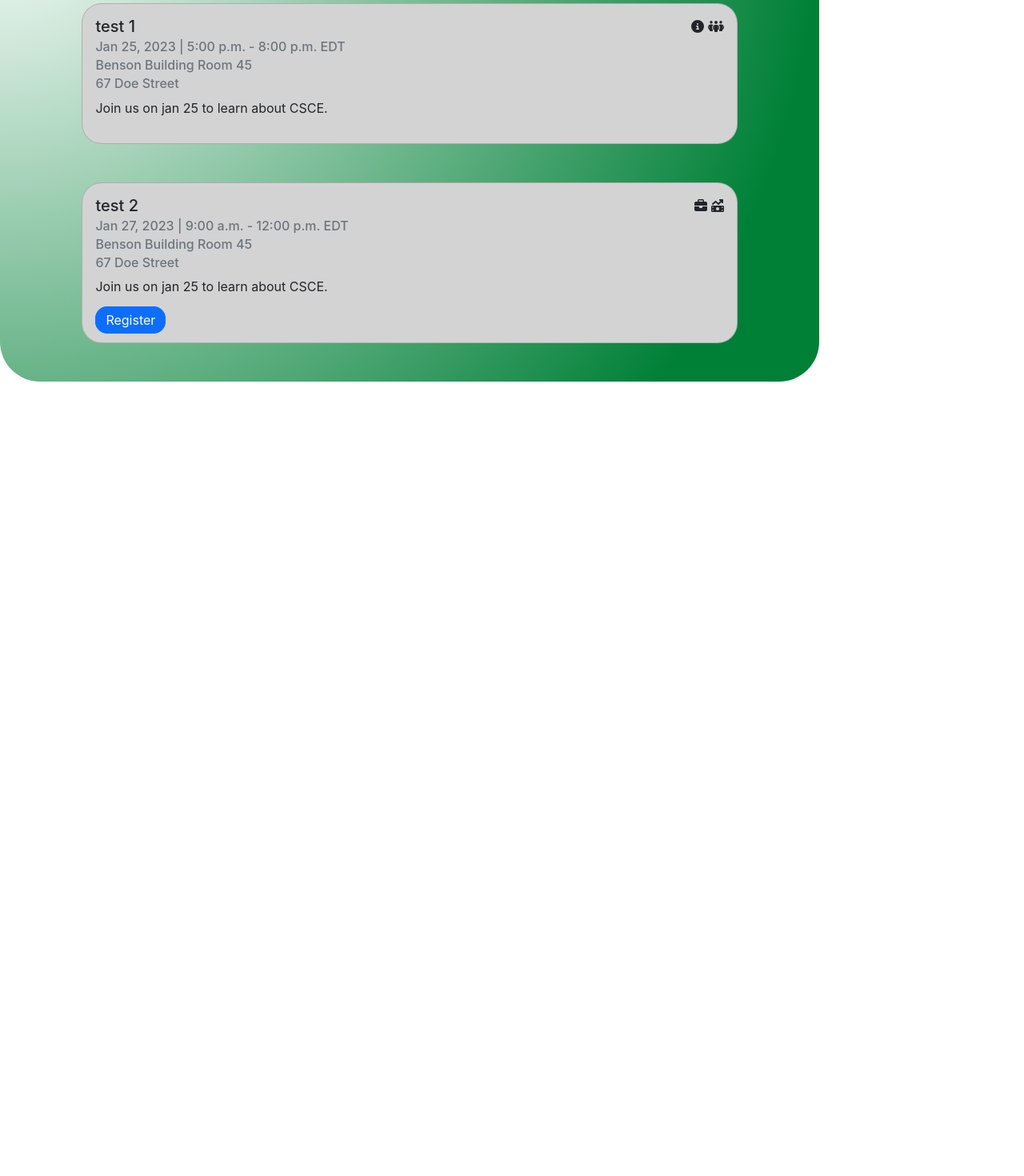
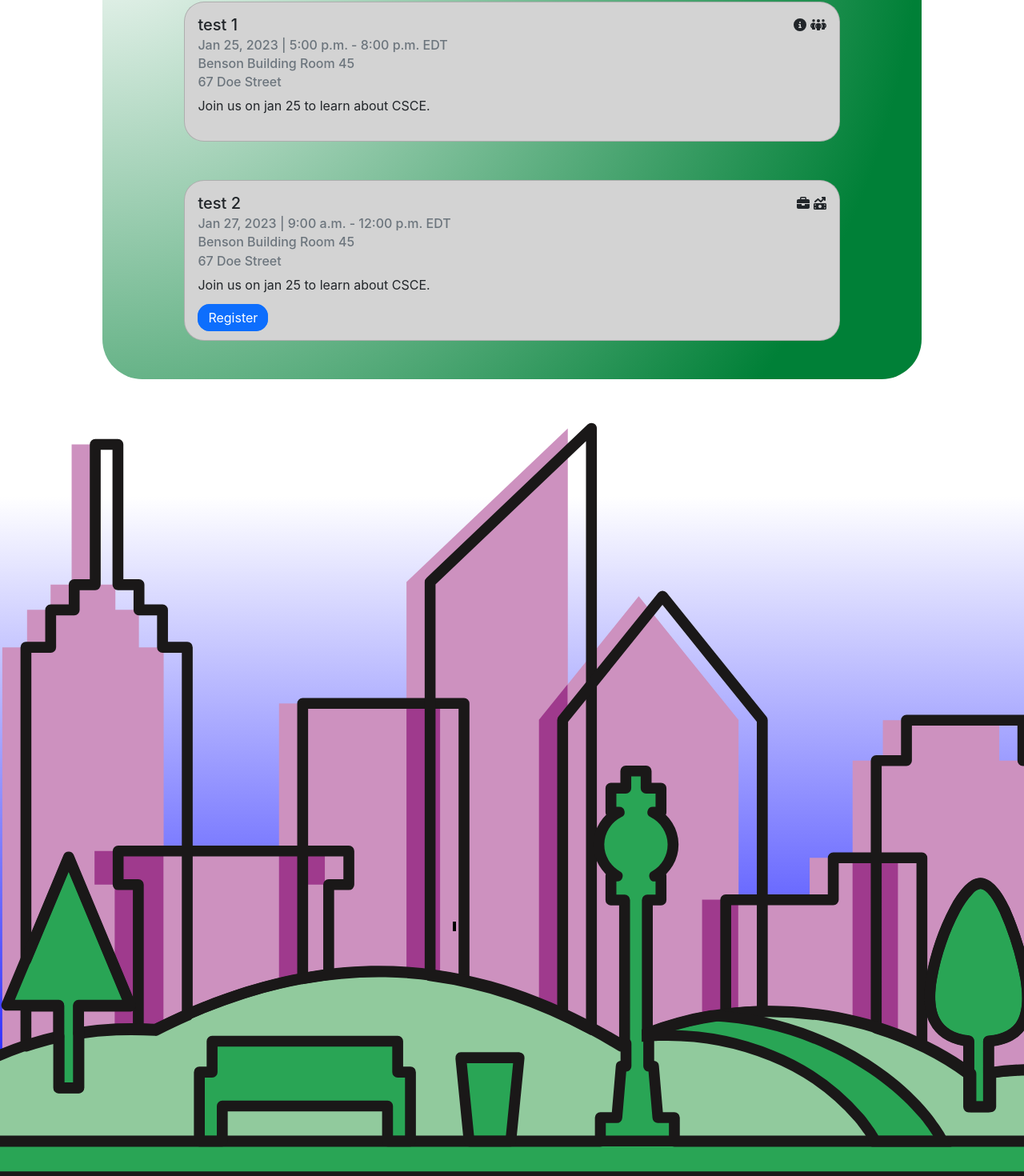
Before and after one commit to UTFO/CSCE, a React (Vite) app: page / in a window 1280 px wide. Shown: the part 289-1759 px from the top of the page at 80% size. Before the commit the page ends 800 px from the top, so only its background shows below. Built offline with nearby package versions, Linux system fonts and the light colour scheme.

Commit message:
Added background svg image

```diff
--- a/src/pages/Home.css
+++ b/src/pages/Home.css
@@ -2,7 +2,7 @@
     border-radius: 50px;
     width: 80vw;
     background-image: radial-gradient(circle farthest-side at 0 0,white 0%,#008037 100%);
-    margin: 0 auto;
+    margin: 5vh auto;
 }
 
 .EventHolder:hover {
@@ -20,3 +20,12 @@
 .BottomCardHolder {
     padding-bottom: 3rem;
 }
+
+.background {
+    background: linear-gradient(to bottom, white, white, blue);
+    width: 100vw;
+}
+
+img {
+    width: 100%;
+}
--- a/src/pages/Home.jsx
+++ b/src/pages/Home.jsx
@@ -3,6 +3,7 @@ import EventCard from '../components/EventCard';
 import Events from '../data/Events.json';
 import './Home.css';
 import '../App.css';
+import LandscapeSvg from '../assets/skyline-edited.svg'
 
 const Home = () => {
   let UpcomingEventCardList = [];
@@ -68,7 +69,7 @@ const Home = () => {
   UpcomingEventCardList = createEventCards(currentEvents);
 
   return (
-    <div>
+    <div className="background">
       <div>
         <h1>This is the home page</h1>
       </div>
@@ -90,6 +91,9 @@ const Home = () => {
         </div>
         {UpcomingEventCardList}
       </div>
+      <div>
+        <img src={LandscapeSvg} alt='Landscape'/>
+      </div>
     </div>
   );
 };
--- /dev/null
+++ b/src/pages/Layout.css
@@ -0,0 +1,3 @@
+.layout {
+    width: 100vw;
+}
--- a/src/pages/Layout.jsx
+++ b/src/pages/Layout.jsx
@@ -4,10 +4,10 @@ import { Outlet } from 'react-router-dom';
 
 const Layout = () => {
   return (
-    <>
+    <div className="layout">
       <CSCENavbar />
       <Outlet />
-    </>
+    </div>
   );
 };
 
```
Also changed, not shown: src/assets/skyline-2-svgrepo-com.svg (added), src/assets/skyline-edited.svg (added).
